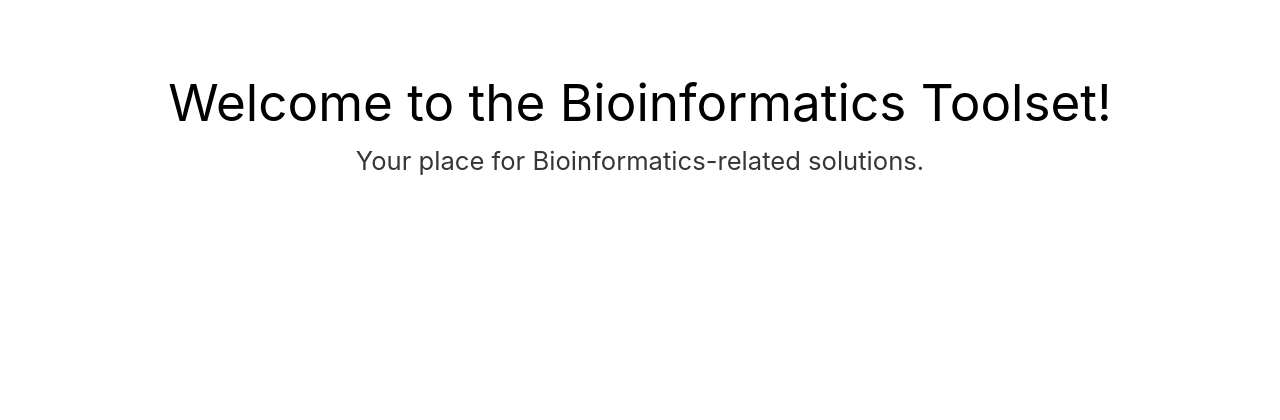
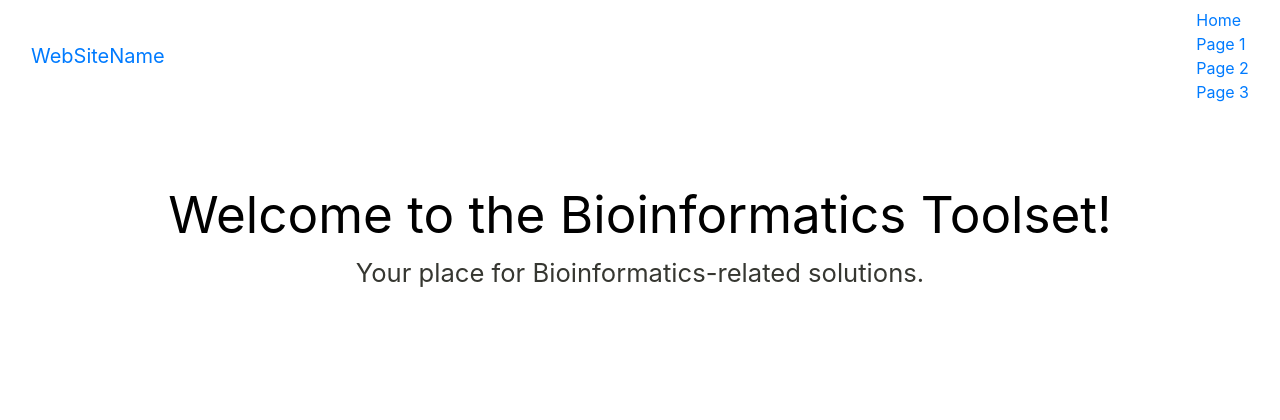
Before and after one commit to afiliz/bioinformatics-toolset, a PHP site: page / in a window 1280 px wide. Shown: the top 420 px of the page. Run offline with PHP 8.4, Linux system fonts and the light colour scheme; some libraries are stand-ins or nearby versions.

Commit message:
Working on navbar

```diff
--- a/index.html
+++ b/index.html
@@ -1,14 +1,29 @@
 <!DOCTYPE html>
+<html lang="en">
+
 <!--TODO: for fanciness, Add fancy fonts, change background color to purple and fonts to white, add graphics if possible-->
-<link rel="stylesheet" type="text/css" href="resources/css/index.css">
-<link rel="stylesheet" href="bootstrap-4.0.0-dist/css/bootstrap.min.css"/>
-<script src="bootstrap-4.0.0-dist/js/bootstrap.min.js"></script>
 
 <head>
+    <link rel="stylesheet" href="bootstrap-4.0.0-dist/css/bootstrap.min.css">
+    <link rel="stylesheet" type="text/css" href="resources/css/index.css">
+    <meta name="viewport" content="width=device-width, initial-scale=1">
     <title>Bioinformatics Toolset</title>
 </head>
 
 <body>
+    <nav class="navbar navbar-default">
+        <div class="container-fluid">
+            <div class="navbar-header">
+            <a class="navbar-brand" href="#">WebSiteName</a>
+            </div>
+            <ul class="nav navbar-nav">
+            <li class="active"><a href="#">Home</a></li>
+            <li><a href="#">Page 1</a></li>
+            <li><a href="#">Page 2</a></li>
+            <li><a href="#">Page 3</a></li>
+            </ul>
+        </div>
+    </nav>
     <div class="titles">
         <p id="main-title" class="text-center boy">Welcome to the Bioinformatics Toolset!</p>
         <p id="sub-title" class="text-center">Your place for Bioinformatics-related solutions.</p>
@@ -20,4 +35,8 @@
 
         <a class="col-4" href="complement.html"><p id="complement">Complementing DNA</p></a>
     </div>
+    <script src="https://code.jquery.com/jquery-3.2.1.slim.min.js" integrity="sha384-KJ3o2DKtIkvYIK3UENzmM7KCkRr/rE9/Qpg6aAZGJwFDMVNA/GpGFF93hXpG5KkN" crossorigin="anonymous"></script>
+    <script src="https://cdnjs.cloudflare.com/ajax/libs/popper.js/1.12.9/umd/popper.min.js" integrity="sha384-ApNbgh9B+Y1QKtv3Rn7W3mgPxhU9K/ScQsAP7hUibX39j7fakFPskvXusvfa0b4Q" crossorigin="anonymous"></script>
+    <script src="https://maxcdn.bootstrapcdn.com/bootstrap/4.0.0/js/bootstrap.min.js" integrity="sha384-JZR6Spejh4U02d8jOt6vLEHfe/JQGiRRSQQxSfFWpi1MquVdAyjUar5+76PVCmYl" crossorigin="anonymous"></script>
 </body>
+</html>
--- a/resources/css/index.css
+++ b/resources/css/index.css
@@ -20,7 +20,3 @@ p {
     font-size: 2vw;
     margin-bottom: 20px;
 }
-
-#base {
-    font-size:
-}
```
Also changed, not shown: basecount.html (+14 -0 lines).
